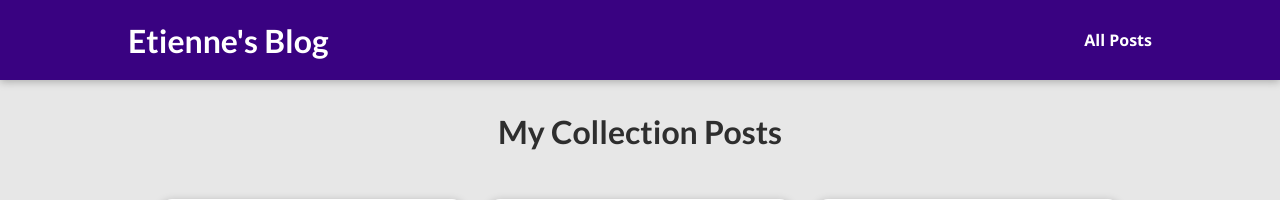
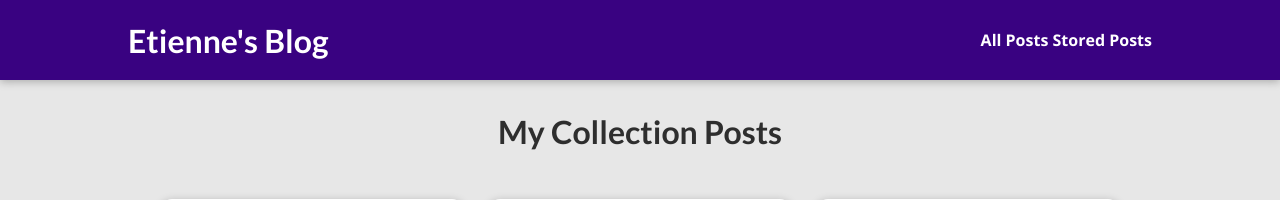
Before and after one commit to EtienneRQT/Building_a_blog, a Django app: page /posts in a window 1280 px wide. Shown: the top 200 px of the page. Run offline with Django 3.2, Linux system fonts and the light colour scheme; data comes from the database, SQL or seed files in the repository.

Commit message:
added read later functionnality

```diff
--- a/blog/templates/blog/post-detail.html
+++ b/blog/templates/blog/post-detail.html
@@ -27,7 +27,12 @@
             {% endfor %}
         </div>
         <div id="read-later">
+        <form action="{% url "read-later" %}" method="POST">
+            {% csrf_token %}
+            <input type="hidden" value="{{ post.id }}" name="post_id">
             <button>Read Later</button>
+        </form>
+
         </div>
         <article>
             <img src="{{ post.image.url }} " alt="{{ post.title }}" />
--- a/blog/urls.py
+++ b/blog/urls.py
@@ -6,5 +6,6 @@ urlpatterns = [
     path("posts", views.AllPostsView.as_view(), name="posts-page"),
     path(
         "posts/<slug:slug>", views.SinglePostView.as_view(), name="post-detail-page"
-    ),  # posts/some-blog-post
+    ),
+    path("read-later", views.ReadLaterView.as_view(), name="read-later")
 ]
--- a/blog/views.py
+++ b/blog/views.py
@@ -57,3 +57,32 @@ class SinglePostView(View):
             "comments": post.comments.all().order_by("-id"),
         }
         return render(request, "blog/post-detail.html", context)
+
+
+class ReadLaterView(View):
+    def get(self, request):
+        stored_posts = request.session.get("stored_posts")
+        context = {}
+
+        if stored_posts is None or len(stored_posts) == 0:
+            context["posts"] = []
+            context["has_posts"] = False
+        else:
+            posts = Post.objects.filter(id__in=stored_posts)
+            context["posts"] = posts
+            context["has_posts"] = True
+
+        return render(request, "blog/stored-posts.html", context)
+
+    def post(self, request):
+        stored_posts = request.session.get("stored_posts")
+        if stored_posts is None:
+            stored_posts = []
+
+        post_id = int(request.POST["post_id"])
+
+        if post_id not in stored_posts:
+            stored_posts.append(post_id)
+            request.session["stored_posts"] = stored_posts
+
+        return HttpResponseRedirect("/")
--- a/templates/base.html
+++ b/templates/base.html
@@ -16,6 +16,7 @@
       <h1><a href="{% url "starting-page" %}">Etienne's Blog</a></h1>
       <nav>
           <a href="{% url "posts-page" %}">All Posts</a>
+          <a href="{% url "read-later" %}">Stored Posts</a>
       </nav>
     </header>
     {% block content %}{% endblock %}
```
Also changed, not shown: blog/templates/blog/stored-posts.html (added, +19 -0 lines).
